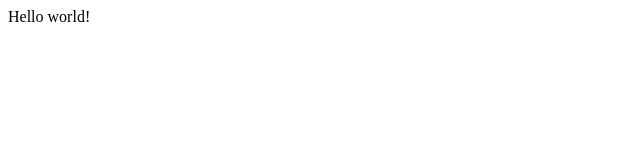
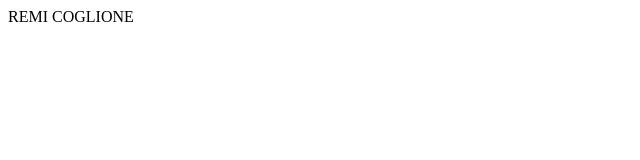
Before and after one commit to LorenzoCavada/brokerysurvey, a Gatsby site: page / in a window 1280 px wide. Shown: the full height of the page, 0-640 px from the left. Built offline with nearby package versions, Linux system fonts and the light colour scheme; Gatsby itself is replaced by a stand-in of ours.

Commit message:
second commit

```diff
--- a/src/pages/index.js
+++ b/src/pages/index.js
@@ -1,5 +1,5 @@
 import React from "react"
 
 export default function Home() {
-  return <div>Hello world!</div>
+  return <div>REMI COGLIONE</div>
 }
```
